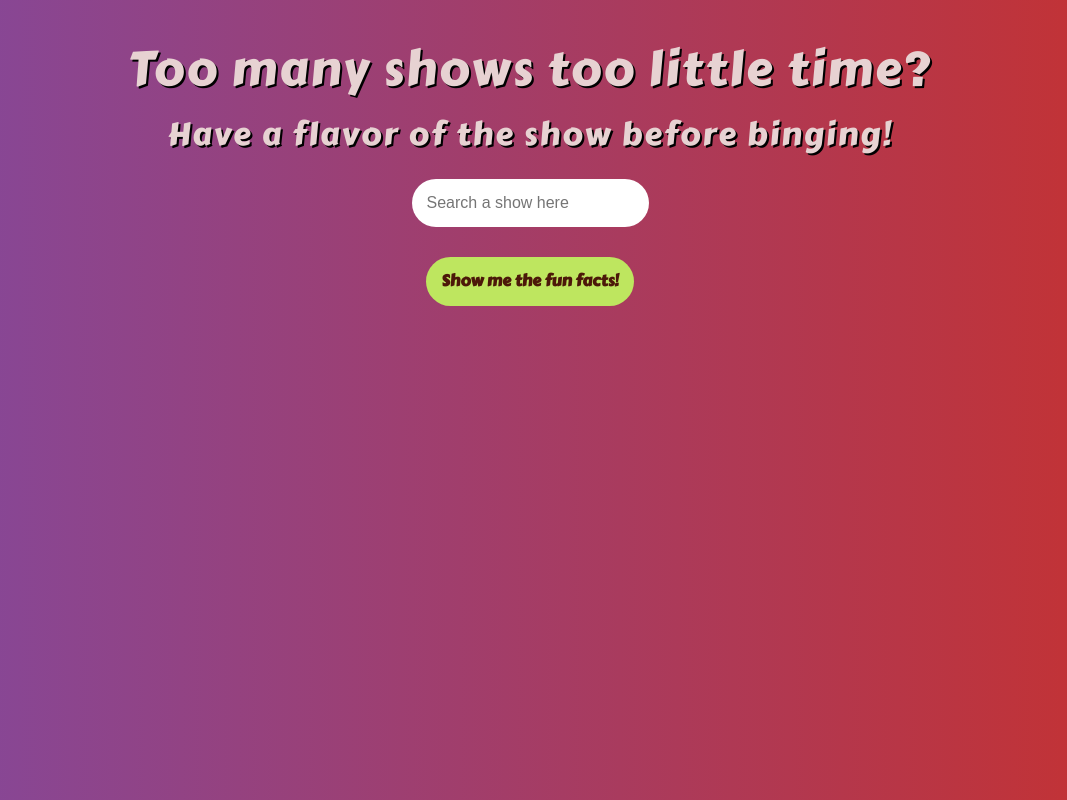
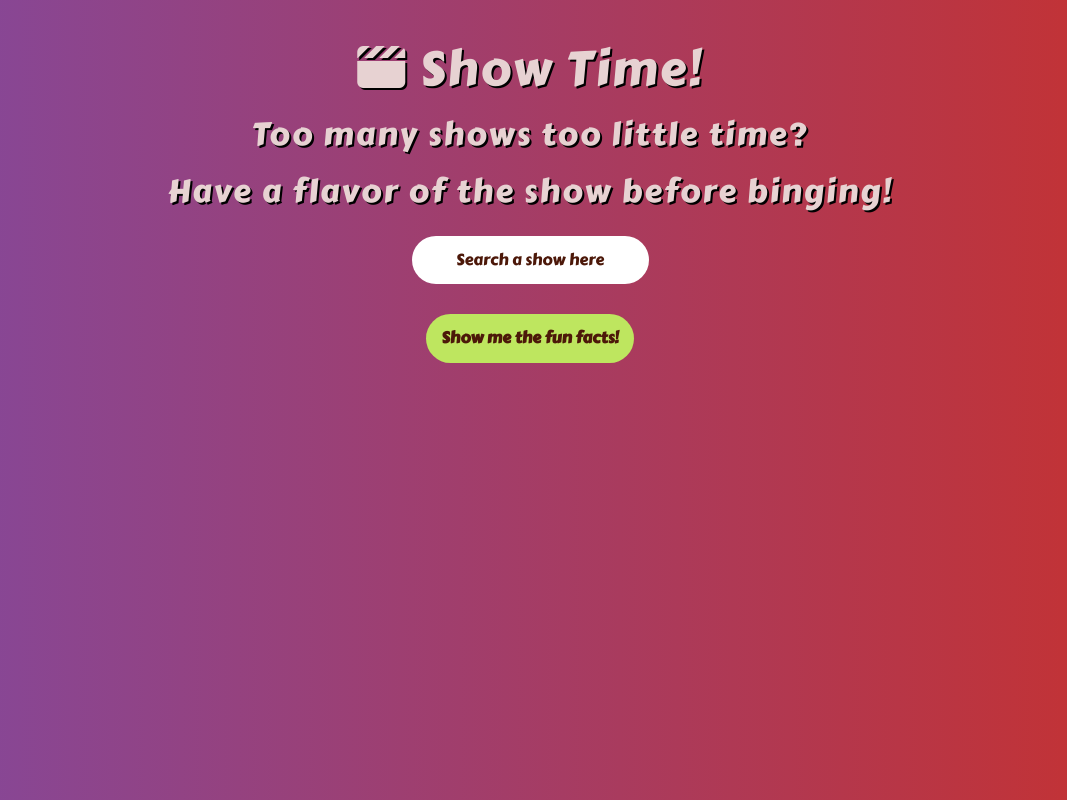
Before and after one commit to jasmine-lmj/new-project-3, a React (Create React App) app: page / in a window 1280 px wide. Shown: the whole page, without its empty margins (110-1177 px from the left). Built offline with nearby package versions, Linux system fonts and the light colour scheme.

Commit message:
Last touch of styling

```diff
--- a/public/index.html
+++ b/public/index.html
@@ -25,6 +25,7 @@
       work correctly both with client-side routing and a non-root public URL.
       Learn how to configure a non-root public URL by running `npm run build`.
     -->
+    <script src="https://kit.fontawesome.com/01380836ca.js" crossorigin="anonymous"></script>
     <link rel="icon" type="image/x-icon" href="./icon.svg">
     <title>Show time!</title>
   </head>
--- a/src/App.js
+++ b/src/App.js
@@ -4,10 +4,10 @@ import Main from './components/Main';
 function App() {
   return (
 
-        // <div className="content wrapper">
         <div className="wrapper">
           <header>
-            <h1>Too many shows too little time?</h1>
+          <h1><i class="fa-solid fa-clapperboard"></i> Show Time!</h1>
+          <h2>Too many shows too little time?</h2>
           </header>
 
           <Main />
--- a/src/index.css
+++ b/src/index.css
@@ -339,6 +339,12 @@ input{
   margin-top:15px;
 }
 
+input::placeholder{
+  font-family: "Carter One";
+  text-align: center;
+  color:#4C1809;
+}
+
 button{
   background-color:#bee65f;
   color:#4C1809;
@@ -357,9 +363,10 @@ button:focus{
 }
 
 button:active{
-  background-color: #acde25;
+  background-color: #2fb218;
   box-shadow: 0 5px #666;
-  color:rgb(14, 34, 52);
+  color:rgb(240, 240, 13);
+  text-shadow: 2px 2px black;
   transform: translateY(4px);
 }
 
@@ -398,8 +405,7 @@ img {
 .alertMessageContainer{
   display: flex;
   flex-direction: column;
-  border:5px solid #5fa1f1f9;
-  /* background-color: #5fa1f1f9; */
+  border:5px solid #2fb218;
   border-radius: 30px;
   align-items: center;
   padding:1rem;
```
